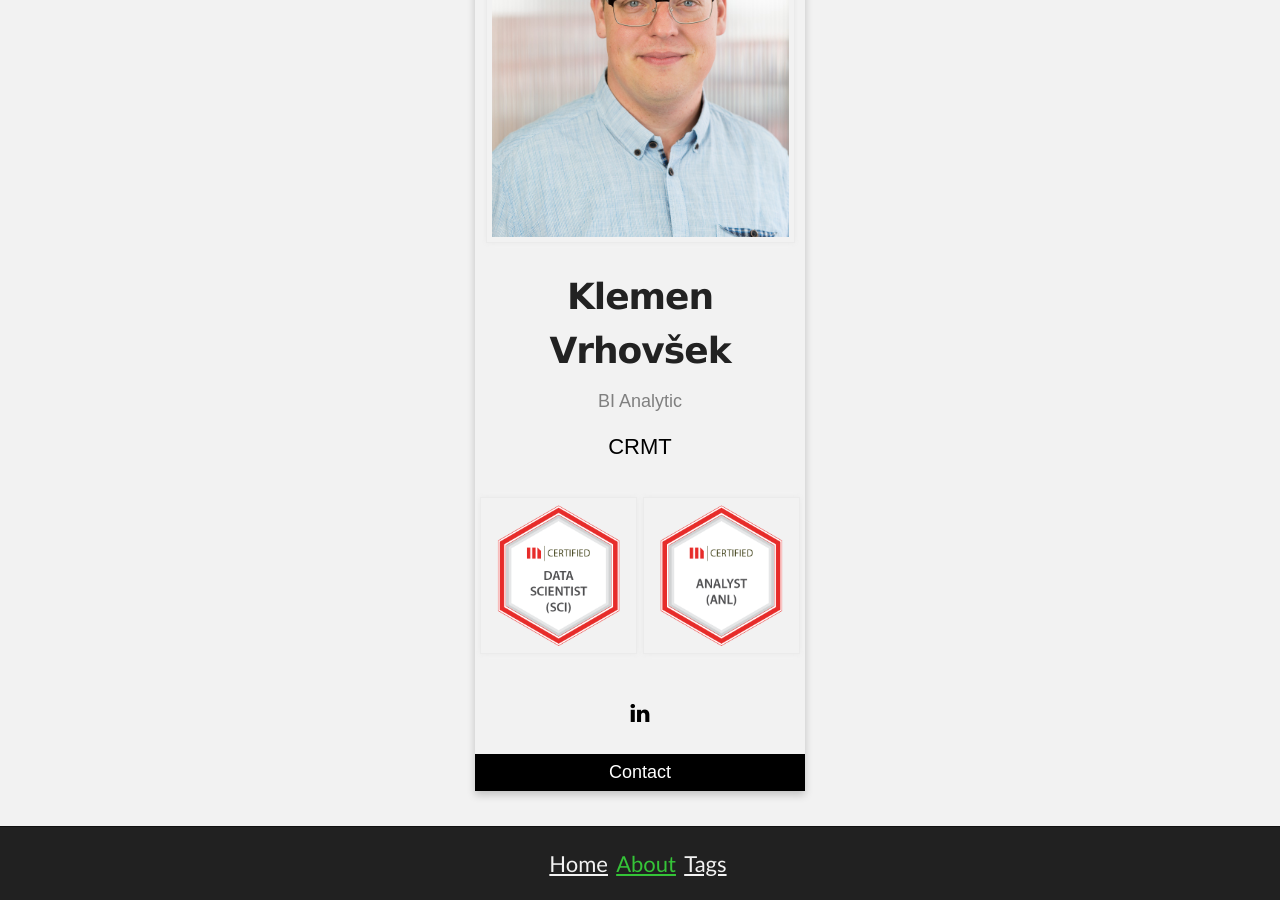
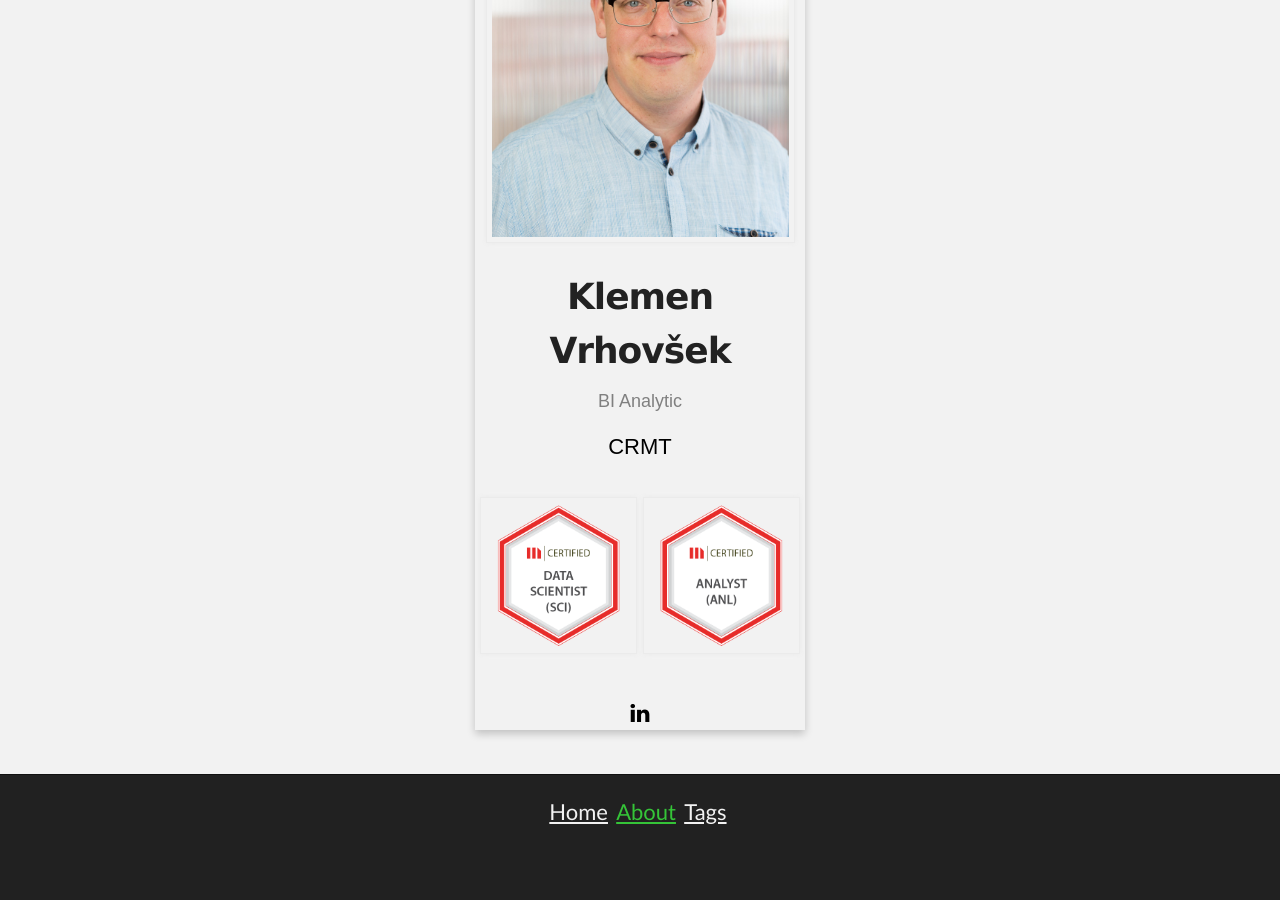
Before and after one commit to kl82slo/kl82slo.github.io, a Jekyll site: the page built from about.md, in a window 1280 px wide and 900 px high, scrolled down 764 px. Built offline with Jekyll 4.4.1, drawn with Linux system fonts in a browser that asks for light colours; after the commit the page ends 1612 px from its top, so only the background shows below that.

Commit message:
Update about.md

```diff
--- a/about.md
+++ b/about.md
@@ -56,7 +56,7 @@
 </head>
 <body>
 
-<h2 style="text-align:center" href="https://github.com/kl82slo/kl82slo.github.io">kl82slo.github.io</h2>
+<h2><a style="text-align:center" href="https://github.com/kl82slo/kl82slo.github.io">kl82slo.github.io</a></h2>
 
 <div class="card">
   <img src="/img/Info/klemenv.jpg" alt="Klemenv" style="width:90%">
@@ -84,7 +84,7 @@
     <a href="https://www.linkedin.com/in/klemen-vrhov%C5%A1ek/"><i class="fa fa-linkedin"></i></a>
      <!--- <a href="https://www.facebook.com/kl82slo"><i class="fa fa-facebook"></i></a>   --->
   </div>
-  <p><button>Contact</button></p>
+<!---  <p><button>Contact</button></p> --->
 </div>
 
 </body>
```
